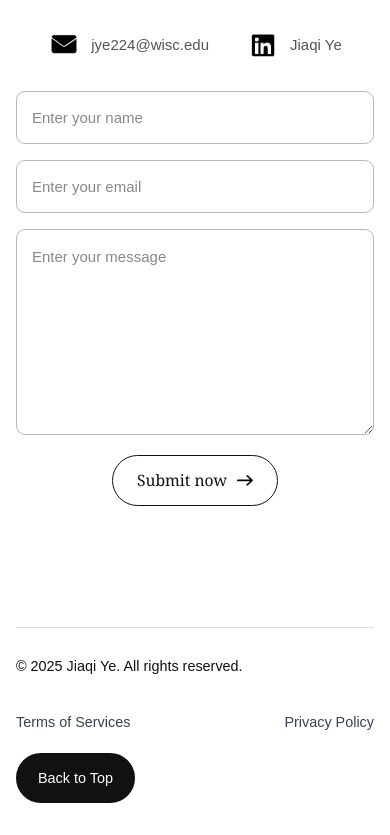
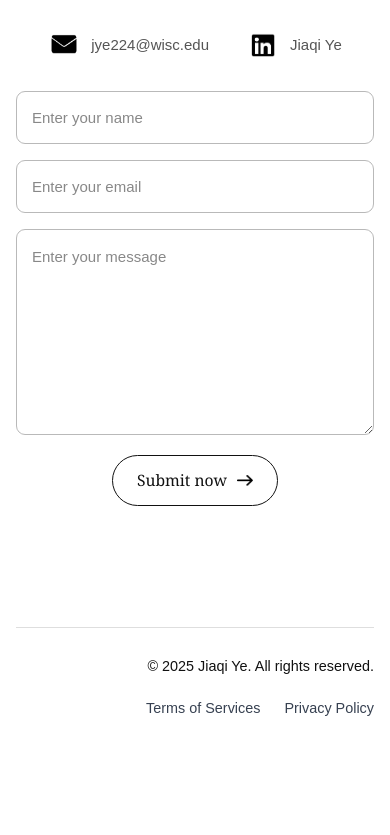
Before and after one commit to Jiaqi-Ye/Personal-Website, a Next.js app: page /v2 in a window 390 px wide. Shown: the part 6149-6984 px from the top of the page. After the commit the page ends 6902 px from the top, so only its background shows below. Built offline with nearby package versions, Linux system fonts and the light colour scheme; a web font is replaced by a local one.

Commit message:
Align footer metadata and float back to top

```diff
--- a/app/v2/BackToTop.tsx
+++ b/app/v2/BackToTop.tsx
@@ -1,8 +1,21 @@
 "use client";
+
+import { useEffect, useState } from "react";
 
 import styles from "./v2.module.css";
 
 export default function BackToTop() {
+  const [isVisible, setIsVisible] = useState(false);
+
+  useEffect(() => {
+    const updateVisibility = () => setIsVisible(window.scrollY > 520);
+    updateVisibility();
+    window.addEventListener("scroll", updateVisibility, { passive: true });
+    return () => window.removeEventListener("scroll", updateVisibility);
+  }, []);
+
+  if (!isVisible) return null;
+
   function scrollToTop() {
     const reducedMotion = window.matchMedia(
       "(prefers-reduced-motion: reduce)",
--- a/app/v2/page.tsx
+++ b/app/v2/page.tsx
@@ -99,6 +99,7 @@ function Entry({
 export default function V2Page() {
   return (
     <main className={styles.page}>
+      <BackToTop />
       <div className={styles.layout}>
         <aside
           className={styles.profile}
@@ -517,7 +518,7 @@ export default function V2Page() {
       </div>
 
       <footer className={styles.footer}>
-        <p>
+        <div className={styles.footerMeta}>
           <a
             href="https://github.com/Jiaqi-Ye"
             target="_blank"
@@ -525,11 +526,8 @@ export default function V2Page() {
           >
             © 2025 Jiaqi Ye. All rights reserved.
           </a>
-        </p>
-        <div className={styles.footerLinks}>
           <span>Terms of Services</span>
           <span>Privacy Policy</span>
-          <BackToTop />
         </div>
       </footer>
     </main>
--- a/app/v2/v2.module.css
+++ b/app/v2/v2.module.css
@@ -131,6 +131,10 @@
 }
 
 .backToTop {
+  position: fixed;
+  right: 24px;
+  bottom: 24px;
+  z-index: 20;
   padding: 11px 20px;
   border: 2px solid #111111;
   border-radius: 999px;
@@ -587,8 +591,7 @@
 .footer {
   display: flex;
   align-items: center;
-  justify-content: space-between;
-  gap: 32px;
+  justify-content: flex-end;
   width: min(1120px, calc(100% - 64px));
   margin: 0 auto;
   padding: 26px 0 44px;
@@ -597,11 +600,7 @@
   font-size: 0.9rem;
 }
 
-.footer p {
-  margin: 0;
-}
-
-.footerLinks {
+.footerMeta {
   display: flex;
   align-items: center;
   gap: clamp(26px, 5vw, 72px);
@@ -730,17 +729,21 @@
   }
 
   .footer {
-    align-items: flex-start;
+    align-items: flex-end;
     width: min(100% - 32px, 520px);
     padding-bottom: 32px;
-    flex-direction: column;
   }
 
-  .footerLinks {
-    width: 100%;
+  .footerMeta {
     flex-wrap: wrap;
-    justify-content: space-between;
+    justify-content: flex-end;
     gap: 18px 24px;
+    text-align: right;
+  }
+
+  .backToTop {
+    right: 16px;
+    bottom: 16px;
   }
 }
 
```
